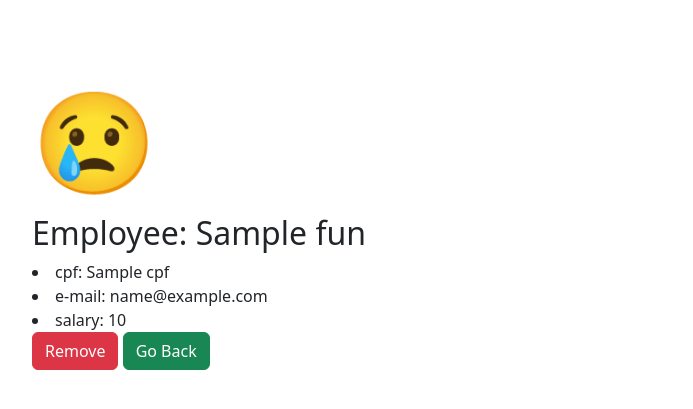
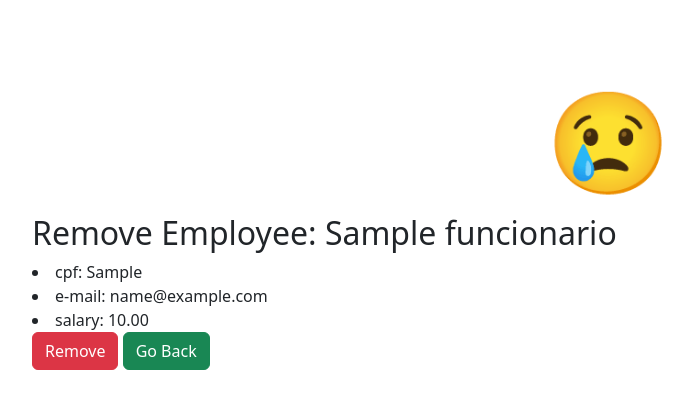
Before and after one commit to MarcioFreitasUFSC21/atividade-crud, a Django app: template app/templates/remover_funcionario.html in a window 1280 px wide. Shown: the top 409 px of the page, without its empty margins (32-725 px from the left). Run offline with Django 5.2, Linux system fonts and the light colour scheme; tables that the repository leaves empty hold one stand-in row (values such as "Sample post"); the template is opened without the code that fills it: values that come from a table or form of the project are taken from there, most other values are stand-ins (such as "Sample title", 1, 10 or a date in 2020); some libraries are stand-ins or nearby versions.

Commit message:
solved the remove name employee problem

```diff
--- a/app/templates/form_funcionario.html
+++ b/app/templates/form_funcionario.html
@@ -4,8 +4,8 @@
 <head>
     <meta charset="UTF-8">
     <meta name="viewport" content="width=device-width, initial-scale=1.0">
+    <link rel="icon" type="image/x-icon" href="/images/favicon.ico">
     <title>The Employee Forms</title>
-    <link rel="icon" type="image/x-icon" href="/images/favicon.ico">
     <style type = "text/css">
         html{margin:5%;
             }
--- a/app/templates/lista_funcionario.html
+++ b/app/templates/lista_funcionario.html
@@ -14,7 +14,7 @@
     </style>
 </head>
 <body>
-    <h2>&#128513;</h2>
+    <h2><center><span style='font-size:100px;'>&#128513;</span></center></h2>
     <h2> Employee: {{ fun.name }} </h2>
     <li>CPF: {{ fun.cpf }}</li>
     <li>Birthday_date: {{ fun.birthday_date }}</li>
--- a/app/templates/lista_funcionarios.html
+++ b/app/templates/lista_funcionarios.html
@@ -15,9 +15,8 @@
     </style>
 </head>
 <body>
-    <center><spanstyle='font-size:100px;'>&#128522;</span></center>
-    <h1><center>The Employee Listing</center></h1>
-
+    <center><span style='font-size:100px;'>&#128522;</span></center>
+    <h2><center>The Employee Listing</center></h2>
     <table class="table table-dark table-striped">
         <thead>
             <tr>
--- a/app/templates/remover_funcionario.html
+++ b/app/templates/remover_funcionario.html
@@ -4,7 +4,7 @@
     <head>
         <meta charset="UTF-8">
         <meta name="viewport" content="width=device-width, initial-scale=1.0">
-        <title>Employee</title>
+        <title> Remove Employee</title>
         <link rel="icon" type="image/x-icon" href="/images/favicon.ico">
         <style type = "text/css">
             html{margin:5%;
@@ -14,11 +14,11 @@
         {% bootstrap_javascript %}
     </head>
 <body>
-    <span style='font-size:100px;'>&#128546;</span>
-    <h2> Employee: {{fun.name }} </h2>
-    <li>cpf: {{ fun.cpf }}</li>
-    <li>e-mail: {{ fun.email }}</li>
-    <li>salary: {{ fun.salary }}</li>
+    <center><span style='font-size:100px;'>&#128546;</span></center>
+    <h2> Remove Employee: {{funcionario.name }}</h2>
+     <li>cpf: {{ funcionario.cpf }} </li>
+     <li>e-mail: {{ funcionario.email }} </li>
+     <li>salary: {{ funcionario.salary }} </li>
     <form method="post">
         {% csrf_token %}
         <input type = "submit" class = "btn btn-danger" value = "Remove">
```
